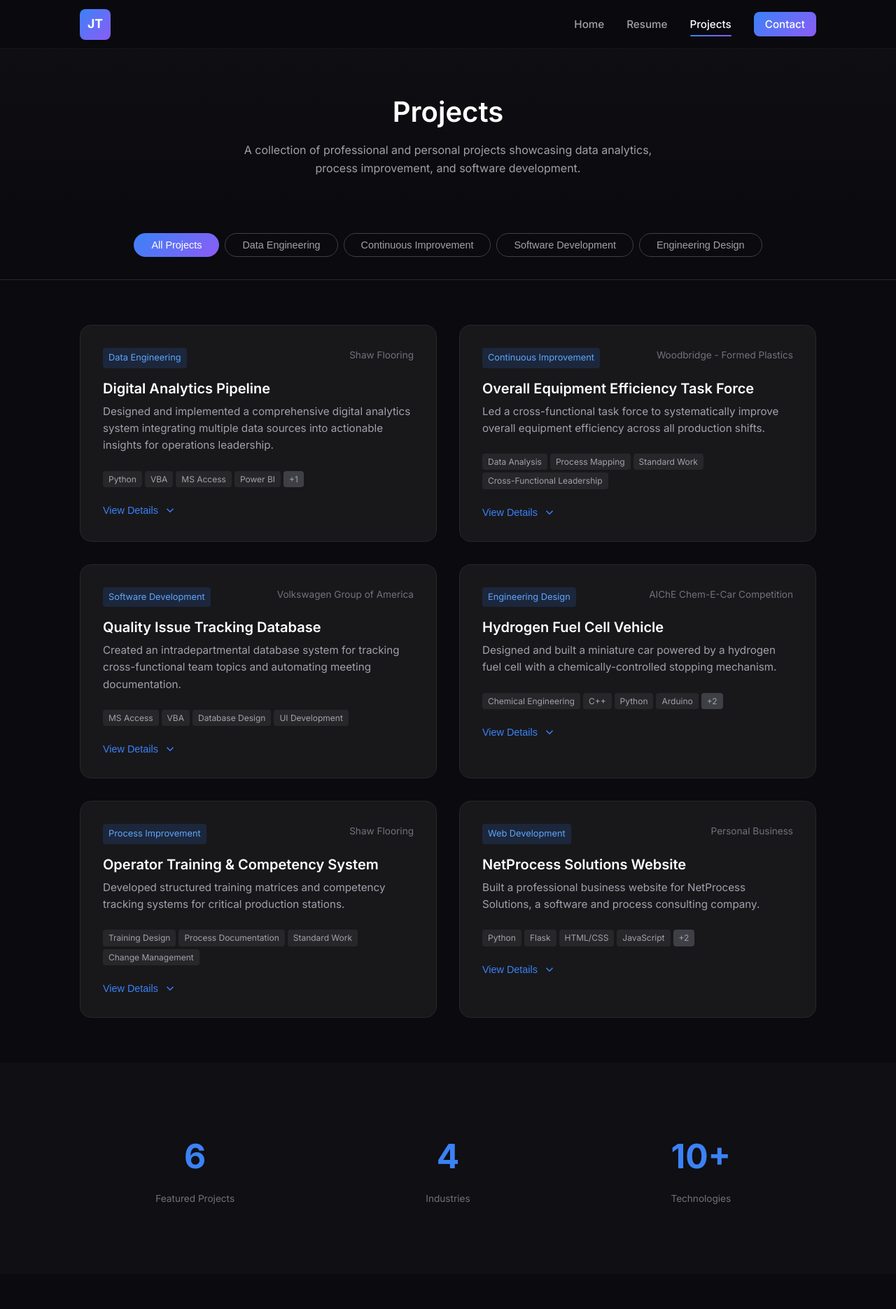
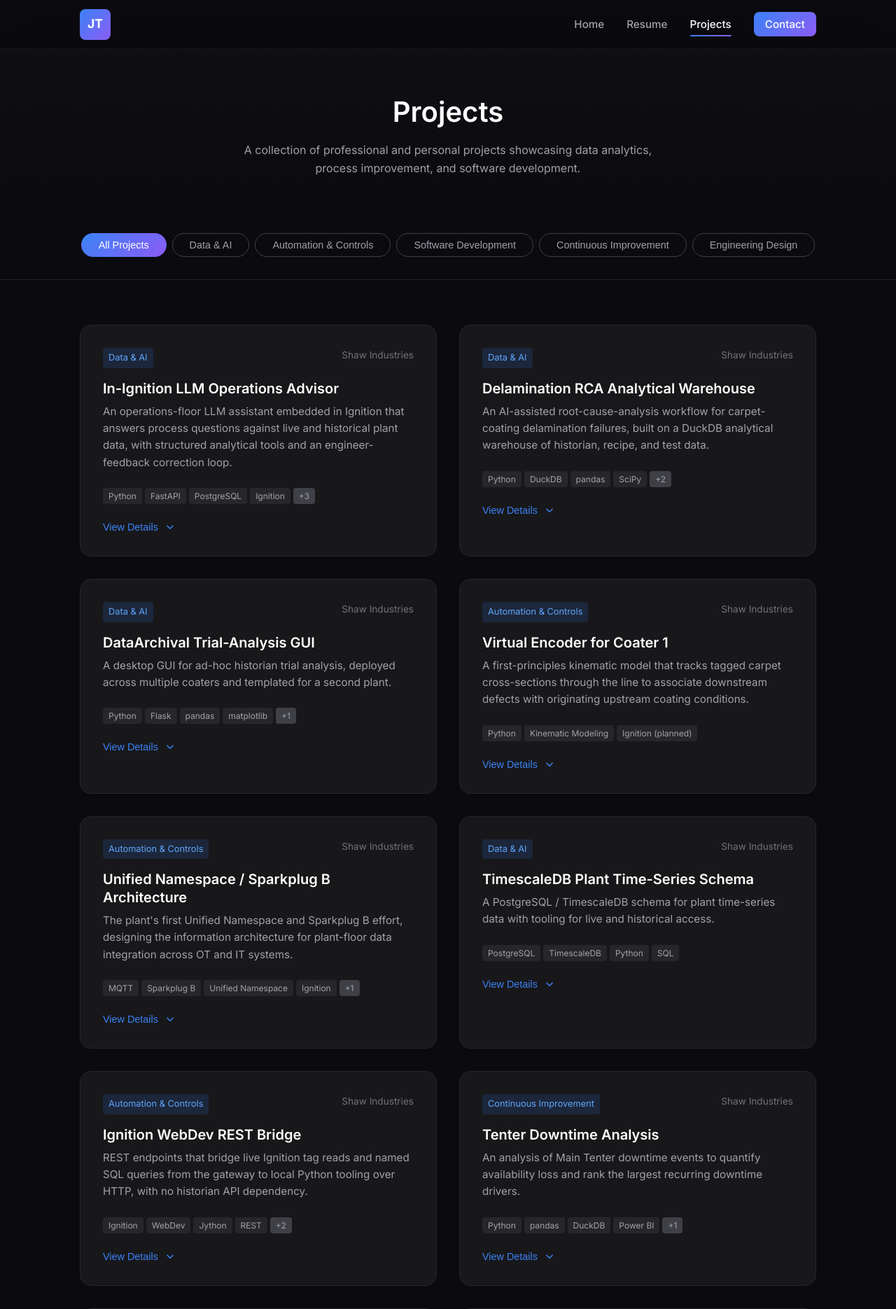
Before and after one commit to netprocesssolutions/portfolioTypeShi, a Flask app: page /projects in a window 1280 px wide. Shown: the top 1870 px of the page at 70% size. Run offline with Flask 3, Linux system fonts and the light colour scheme; some libraries are stand-ins or nearby versions.

Commit message:
Refresh portfolio content and add missing projects (LLM advisor, RCA warehouse, trial GUI, virtual encoder, UNS/Sparkplug B, TimescaleDB, WebDev bridge, tenter downtime, shift report)

```diff
--- a/app.py
+++ b/app.py
@@ -85,12 +85,12 @@ def create_app():
 
 PROFILE = {
     'name': 'Jordan Taylor',
-    'title': 'Process Engineer',
-    'tagline': 'Chemical Process Engineer | Data-Driven Problem Solver | Continuous Improvement Leader',
+    'title': 'Process & Automation Engineer',
+    'tagline': 'Manufacturing Data Systems · Industrial Automation · ML on Real Plant Data',
     'location': 'Chattanooga, TN',
     'email': 'me@jordantaylor.online',
-    'phone': '865-454-9470',
-    'summary': 'Chemical Process Engineer with hands-on manufacturing experience across automotive, plastics, and flooring industries. Passionate about leveraging data analytics, process optimization, and cross-functional collaboration to drive measurable improvements in quality, efficiency, and operational excellence.',
+    'phone': '423-400-1402',
+    'summary': 'Chemical Process Engineer building automation and machine-learning tools on real manufacturing data. Designed and built an in-Ignition LLM operations advisor (Perspective + FastAPI + PostgreSQL + hybrid retrieval), pioneered the company\'s first Unified Namespace / Sparkplug B architecture, and developed an AI-enabled root-cause-analysis workflow over a ~2 GB analytical warehouse spanning millions of time-series records. Strong in OT/IT integration — Ignition 8.1, OPC, MQTT, historian-connected analytics — and cross-functional collaboration across production, maintenance, compounding, quality, and automation. FE exam scheduled.',
     'linkedin': 'https://linkedin.com/in/jordantaylor',
     'github': 'https://github.com/jordantaylor',
 }
@@ -122,17 +122,23 @@ EDUCATION = [
 
 EXPERIENCE = [
     {
-        'company': 'Shaw Flooring',
-        'title': 'Process Engineer',
+        'company': 'Shaw Industries / Shaw Flooring',
+        'title': 'Process Engineer, Plant 04 Coating / Finishing',
         'location': 'Dalton, GA',
         'dates': 'July 2025 – Present',
         'current': True,
         'highlights': [
-            'Led continuous improvement initiatives for Coater 1, improving uptime, line speed stability, and product quality by systematically reducing delamination failures, loose-edge defects, and other quality concerns.',
-            'Pioneered SBR latex compounding pipeline optimization efforts, coordinating maintenance, operations, and compounding teams to diagnose hard-piping restrictions, valve failures, and flow-rate variability. Primary accountability for VAE to SBR latex transition.',
-            'Designed and implemented comprehensive digital analytics pipelines integrating Excel/VBA automation, MS Access relational databases, and Power BI dashboards to centralize shift-report, downtime, scrap, and defect data.',
-            'Created structured operator-training matrices and competency tracking systems for critical coating and roll-up stations across three shifts, improving skill coverage and reducing onboarding time.',
-            'Designed standardized operator engagement meetings for ergonomics, equipment usability, and process improvement ideas, ensuring frontline insights directly drive engineering actions.'
+            'Designed and built an in-Ignition LLM operations advisor — Perspective frontend, Jython plant context, FastAPI/PostgreSQL backend with hybrid retrieval, structured analytical tools (percentile, distribution comparison, nearest historical runs, drift detection), a hash-chained audit log, and an engineer-feedback correction loop. Provider-agnostic (OpenAI / Azure OpenAI / vLLM) over a 30-table schema.',
+            'Developed an AI-enabled delamination root-cause-analysis workflow: Python extraction scripts, DataArchival historian pulls, recipe/setpoint joins, and DuckDB tables with 82 engineered ML features across 760+ production runs, with run-comparison logic, deviation detection, and per-run engineering reports.',
+            'Pioneered the company\'s first Unified Namespace and Sparkplug B effort — designing the information architecture for plant-floor data integration across OT and IT systems.',
+            'Architected a PostgreSQL / TimescaleDB schema for plant time-series data — hypertables, continuous aggregates, monitored-tag ingestion, and Python/WebDev tooling for live and historical access.',
+            'Built Ignition WebDev REST endpoints (/TAGS/READ, /QUERIES/READ_QUERY) bridging live tag reads and named SQL queries from the Ignition gateway to local Python tooling over HTTP — no historian API dependency.',
+            'Built a DataArchival trial-analysis GUI (Flask / pandas / matplotlib / SciPy) deployed across Plant 4 Coater 1, Coater 2, and templated for Plant 80 — multi-tag selection, per-tag time offsets, shift filtering, a 5-model regression bench, Welch t-test, F-test, boxplots, and Excel export.',
+            'Developed a quality-email ingestion pipeline parsing ~2,000 structured Pass/Fail records into a normalized DuckDB feed; integrated SharePoint weight-check data (10,600+ records) and historian setpoint-change exports into a single analytical layer.',
+            'Built self-service tooling for adjacent teams — including an Excel-based latex inventory calculator used by accounting and a VBA-automated reporting tool — translating process and material data into cross-functional visibility.',
+            'Serve as the technical bridge between production, maintenance, compounding, quality, and OT/automation for process changes, equipment issues, data visibility, and recipe clarity.',
+            'Created operator-training matrices and engagement meetings to improve skill coverage, onboarding visibility, and shift-to-shift consistency.',
+            'Lead continuous improvement for Coater 1 — uptime, line-speed stability, delamination reduction, loose-edge defects, and chronic reliability issues.'
         ]
     },
     {
@@ -209,29 +215,30 @@ LEADERSHIP = [
 
 SKILLS = {
     'technical': [
-        {'name': 'VBA / Excel Automation', 'level': 100},
-        {'name': 'Custom Software Development', 'level': 100},
-        {'name': 'Data Analysis', 'level': 100},
-        {'name': 'Statistical Methods', 'level': 100},
-        {'name': 'Written Procedures', 'level': 95},
-        {'name': 'Python', 'level': 90},
-        {'name': 'Presentational Speaking', 'level': 85},
-        {'name': 'MS Access / SQL', 'level': 80},
-        {'name': 'CHEMCAD', 'level': 70},
-        {'name': 'C++ (Arduino)', 'level': 60},
-        {'name': 'Spanish', 'level': 60},
+        {'name': 'Python', 'level': 95},
+        {'name': 'Data Analysis & Statistics', 'level': 95},
+        {'name': 'VBA / Excel Automation', 'level': 95},
+        {'name': 'SQL / DuckDB / PostgreSQL', 'level': 90},
+        {'name': 'pandas / NumPy / SciPy', 'level': 90},
+        {'name': 'Ignition / Perspective (Jython)', 'level': 85},
+        {'name': 'FastAPI / REST APIs', 'level': 85},
+        {'name': 'Power BI', 'level': 80},
+        {'name': 'MQTT / Sparkplug B', 'level': 75},
+        {'name': 'Docker / Git', 'level': 75},
+        {'name': 'Node.js / TypeScript', 'level': 70},
     ],
     'engineering': [
+        'OT/IT Integration',
+        'Manufacturing Data Systems',
+        'Root Cause Analysis',
+        'Machine Learning / Feature Engineering',
         'Process Optimization',
-        'Root Cause Analysis',
-        'Statistical Process Control',
-        'Quality Systems',
         'Continuous Improvement',
-        'Equipment Troubleshooting',
-        'Standard Work Documentation',
+        'SCADA / Historian Analytics',
         'Cross-Functional Leadership'
     ],
     'certifications': [
+        'FE Exam — Chemical (scheduled)',
         'AutoCAD Certification Course',
         'CRLA Level 1 Peer Educator Certification'
     ]
@@ -239,10 +246,147 @@ SKILLS = {
 
 PROJECTS = [
     {
+        'id': 'llm-advisor',
+        'title': 'In-Ignition LLM Operations Advisor',
+        'company': 'Shaw Industries',
+        'category': 'Data & AI',
+        'description': 'An operations-floor LLM assistant embedded in Ignition that answers process questions against live and historical plant data, with structured analytical tools and an engineer-feedback correction loop.',
+        'details': [
+            'Perspective frontend with Jython plant-context scripting',
+            'FastAPI / PostgreSQL backend with hybrid (vector + keyword) retrieval',
+            'Structured tools: percentile, distribution comparison, nearest historical runs, drift detection',
+            'Hash-chained audit log and engineer-feedback correction loop',
+            'Provider-agnostic (OpenAI / Azure OpenAI / vLLM); 30-table schema'
+        ],
+        'technologies': ['Python', 'FastAPI', 'PostgreSQL', 'Ignition', 'Perspective', 'Jython', 'LLM / RAG'],
+        'impact': 'Built and passing a 145/0/2 test suite; pending migration into Shaw-defined tooling for production deployment'
+    },
+    {
+        'id': 'delam-rca-warehouse',
+        'title': 'Delamination RCA Analytical Warehouse',
+        'company': 'Shaw Industries',
+        'category': 'Data & AI',
+        'description': 'An AI-assisted root-cause-analysis workflow for carpet-coating delamination failures, built on a DuckDB analytical warehouse of historian, recipe, and test data.',
+        'details': [
+            'Python extraction scripts pulling DataArchival historian data',
+            'Recipe / setpoint joins and per-run deviation detection',
+            '82 engineered ML features across 760+ production runs',
+            'Run-comparison logic and automated per-run engineering reports',
+            'Persistent correction rules captured from engineer review'
+        ],
+        'technologies': ['Python', 'DuckDB', 'pandas', 'SciPy', 'Historian', 'ML Feature Engineering'],
+        'impact': '~2 GB warehouse spanning millions of time-series records; reproducible RCA in minutes'
+    },
+    {
+        'id': 'trial-analysis-gui',
+        'title': 'DataArchival Trial-Analysis GUI',
+        'company': 'Shaw Industries',
+        'category': 'Data & AI',
+        'description': 'A desktop GUI for ad-hoc historian trial analysis, deployed across multiple coaters and templated for a second plant.',
+        'details': [
+            'Multi-tag selection with per-tag time offsets and shift filtering',
+            '5-model regression bench with Welch t-test and F-test',
+            'Boxplots and distribution comparisons with Excel export',
+            'Deployed on Plant 4 Coater 1 and Coater 2; templated for Plant 80'
+        ],
+        'technologies': ['Python', 'Flask', 'pandas', 'matplotlib', 'SciPy'],
+        'impact': 'Self-service trial analysis for engineers without writing code'
+    },
+    {
+        'id': 'virtual-encoder',
+        'title': 'Virtual Encoder for Coater 1',
+        'company': 'Shaw Industries',
+        'category': 'Automation & Controls',
+        'description': 'A first-principles kinematic model that tracks tagged carpet cross-sections through the line to associate downstream defects with originating upstream coating conditions.',
+        'details': [
+            'Models flow Main Tenter -> Accum 1 -> Shear -> Accum 2 -> Roll-Up',
+            'Composable Python topology with a pluggable tag-source',
+            'Designed for live Ignition tag reads',
+            'Links downstream defect events back to upstream process state'
+        ],
+        'technologies': ['Python', 'Kinematic Modeling', 'Ignition (planned)'],
+        'impact': 'Design / model — foundation for defect-to-condition traceability'
+    },
+    {
+        'id': 'uns-sparkplug',
+        'title': 'Unified Namespace / Sparkplug B Architecture',
+        'company': 'Shaw Industries',
+        'category': 'Automation & Controls',
+        'description': "The plant's first Unified Namespace and Sparkplug B effort, designing the information architecture for plant-floor data integration across OT and IT systems.",
+        'details': [
+            'Unified Namespace topology for plant-floor data',
+            'MQTT / Sparkplug B payload and naming conventions',
+            'OT/IT integration across historian, gateway, and analytics layers',
+            'Foundation for event-driven plant data flow'
+        ],
+        'technologies': ['MQTT', 'Sparkplug B', 'Unified Namespace', 'Ignition', 'OT/IT'],
+        'impact': 'First UNS / Sparkplug B initiative at the plant'
+    },
+    {
+        'id': 'timescaledb-schema',
+        'title': 'TimescaleDB Plant Time-Series Schema',
+        'company': 'Shaw Industries',
+        'category': 'Data & AI',
+        'description': 'A PostgreSQL / TimescaleDB schema for plant time-series data with tooling for live and historical access.',
+        'details': [
+            'Hypertables and continuous aggregates for time-series',
+            'Monitored-tag ingestion pipeline',
+            'Python / WebDev tooling for live and historical queries',
+            'Designed for scalable historian-style storage'
+        ],
+        'technologies': ['PostgreSQL', 'TimescaleDB', 'Python', 'SQL'],
+        'impact': 'Scalable time-series backbone for plant analytics'
+    },
+    {
+        'id': 'webdev-bridge',
+        'title': 'Ignition WebDev REST Bridge',
+        'company': 'Shaw Industries',
+        'category': 'Automation & Controls',
+        'description': 'REST endpoints that bridge live Ignition tag reads and named SQL queries from the gateway to local Python tooling over HTTP, with no historian API dependency.',
+        'details': [
+            'Endpoints: /TAGS/READ and /QUERIES/READ_QUERY',
+            'Live tag reads exposed over HTTP',
+            'Named SQL queries served from the Ignition gateway',
+            'Decouples local Python tooling from historian APIs'
+        ],
+        'technologies': ['Ignition', 'WebDev', 'Jython', 'REST', 'Python', 'SQL'],
+        'impact': 'Direct, dependency-light access to live and queried plant data'
+    },
+    {
+        'id': 'tenter-downtime',
+        'title': 'Tenter Downtime Analysis',
+        'company': 'Shaw Industries',
+        'category': 'Continuous Improvement',
+        'description': 'An analysis of Main Tenter downtime events to quantify availability loss and rank the largest recurring downtime drivers.',
+        'details': [
+            'Consolidated downtime records into a single analytical feed',
+            'Categorized downtime causes and built Pareto rankings',
+            'Quantified availability loss by cause and shift',
+            'Surfaced the highest-impact reliability targets'
+        ],
+        'technologies': ['Python', 'pandas', 'DuckDB', 'Power BI', 'Excel / VBA'],
+        'impact': 'Prioritized reliability work by quantified downtime impact'
+    },
+    {
+        'id': 'shift-report-app',
+        'title': 'Coating Shift Report / Operations Data App',
+        'company': 'Shaw Industries',
+        'category': 'Software Development',
+        'description': 'An evolution of Excel / VBA shift-report extraction into a web-based operations data application across coating and compounding.',
+        'details': [
+            'Migrated VBA shift-report extraction to a web stack',
+            'Node.js / Express / TypeScript services with PostgreSQL',
+            'Power BI reporting concept across coating and compounding',
+            'Centralized shift-level operations data'
+        ],
+        'technologies': ['Node.js', 'TypeScript', 'Express', 'PostgreSQL', 'Power BI', 'VBA'],
+        'impact': 'Shift-report data centralized and made reportable'
+    },
+    {
         'id': 'analytics-pipeline',
         'title': 'Digital Analytics Pipeline',
         'company': 'Shaw Flooring',
-        'category': 'Data Engineering',
+        'category': 'Data & AI',
         'description': 'Designed and implemented a comprehensive digital analytics system integrating multiple data sources into actionable insights for operations leadership.',
         'details': [
             'Built Excel/VBA automation tools to streamline data collection from shift reports',
@@ -306,7 +450,7 @@ PROJECTS = [
         'id': 'training-matrix',
         'title': 'Operator Training & Competency System',
         'company': 'Shaw Flooring',
-        'category': 'Process Improvement',
+        'category': 'Continuous Improvement',
         'description': 'Developed structured training matrices and competency tracking systems for critical production stations.',
         'details': [
             'Mapped skill requirements for coating and roll-up stations',
@@ -317,22 +461,6 @@ PROJECTS = [
         ],
         'technologies': ['Training Design', 'Process Documentation', 'Standard Work', 'Change Management'],
         'impact': 'Reduced onboarding time and improved consistency across three production shifts'
-    },
-    {
-        'id': 'netprocess-solutions',
-        'title': 'NetProcess Solutions Website',
-        'company': 'Personal Business',
-        'category': 'Web Development',
-        'description': 'Built a professional business website for NetProcess Solutions, a software and process consulting company.',
-        'details': [
-            'Developed full-stack Flask web application with responsive design',
-            'Created Apple-inspired UI with custom CSS animations',
-            'Implemented contact form integration with email services',
-            'Deployed on Railway with custom domain configuration',
-            'Built testimonials, demos, and service showcase pages'
-        ],
-        'technologies': ['Python', 'Flask', 'HTML/CSS', 'JavaScript', 'Railway', 'Git'],
-        'impact': 'Live production website at www.netprotech.dev'
     }
 ]
 
--- a/templates/projects.html
+++ b/templates/projects.html
@@ -18,9 +18,10 @@
     <div class="container">
         <div class="filter-buttons">
             <button class="filter-btn active" data-filter="all">All Projects</button>
-            <button class="filter-btn" data-filter="Data Engineering">Data Engineering</button>
+            <button class="filter-btn" data-filter="Data & AI">Data & AI</button>
+            <button class="filter-btn" data-filter="Automation & Controls">Automation & Controls</button>
+            <button class="filter-btn" data-filter="Software Development">Software Development</button>
             <button class="filter-btn" data-filter="Continuous Improvement">Continuous Improvement</button>
-            <button class="filter-btn" data-filter="Software Development">Software Development</button>
             <button class="filter-btn" data-filter="Engineering Design">Engineering Design</button>
         </div>
     </div>
```
